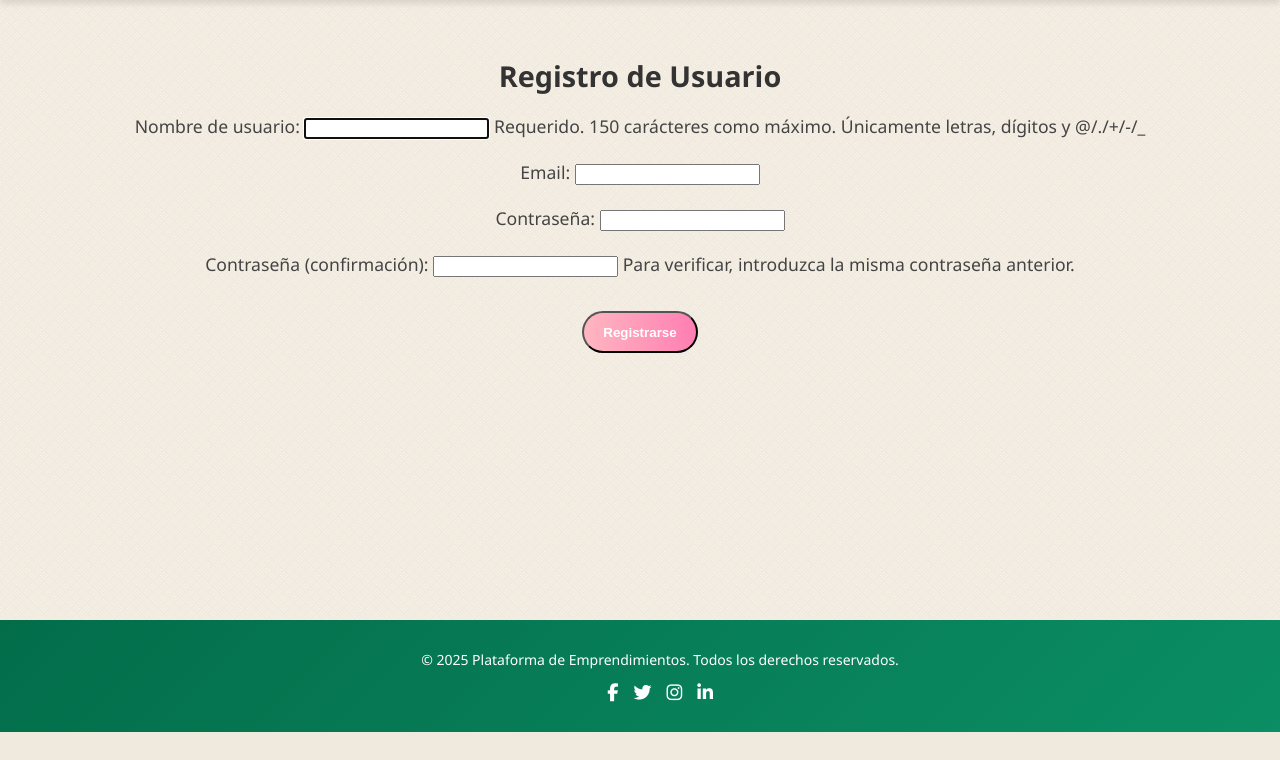
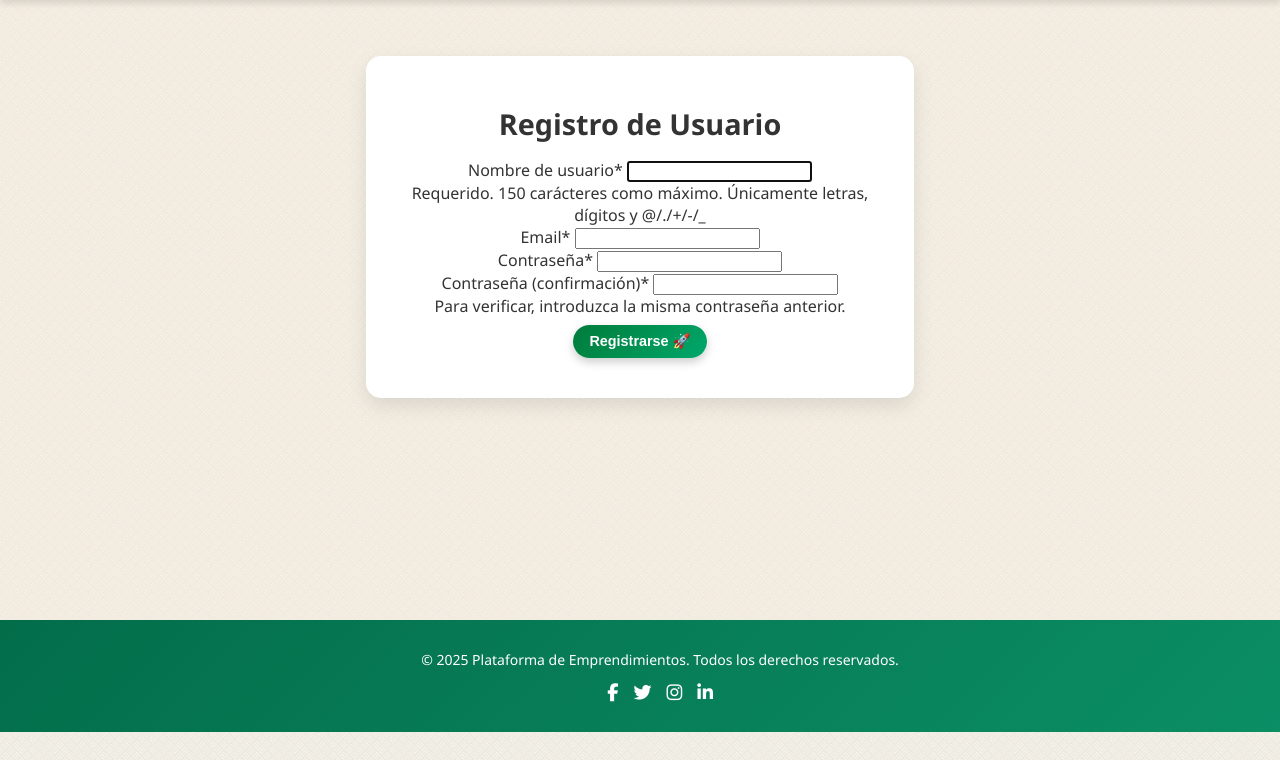
Before and after one commit to Alexandervargasa/Proyecto-E, a Django app: page /usuarios/register/ in a window 1280 px wide. Shown: the part 68-828 px from the top of the page. Before the commit the page ends 800 px from the top, so only its background shows below. Run offline with Django 5.2, Linux system fonts and the light colour scheme; some libraries are stand-ins or nearby versions.

Commit message:
hastaahora9/8/2025

```diff
--- a/DjangoProject5/settings.py
+++ b/DjangoProject5/settings.py
@@ -16,6 +16,8 @@
     'django.contrib.messages',
     'django.contrib.staticfiles',
     'usuarios',
+    "crispy_forms",
+    "crispy_bootstrap5",
 ]
 
 MIDDLEWARE = [
@@ -72,3 +74,5 @@
 STATICFILES_DIRS = [BASE_DIR / "static"]
 
 DEFAULT_AUTO_FIELD = 'django.db.models.BigAutoField'
+CRISPY_ALLOWED_TEMPLATE_PACKS = "bootstrap5"
+CRISPY_TEMPLATE_PACK = "bootstrap5"
--- a/usuarios/templates/usuarios/register.html
+++ b/usuarios/templates/usuarios/register.html
@@ -1,12 +1,24 @@
 {% extends "Base.html" %}
+{% load crispy_forms_tags %}
 
 {% block content %}
-<div class="container mt-5">
-    <h2>Registro de Usuario</h2>
-    <form method="POST">
-        {% csrf_token %}
-        {{ form.as_p }}
-        <button type="submit" class="btn btn-primary">Registrarse</button>
-    </form>
+<div class="container d-flex justify-content-center align-items-center" style="min-height: 80vh;">
+    <div class="card shadow-lg border-0 rounded-4" style="max-width: 500px; width: 100%;">
+        <div class="card-body p-4">
+            <h2 class="text-center mb-4 fw-bold text-success"> Registro de Usuario </h2>
+
+            <form method="POST" novalidate>
+                {% csrf_token %}
+                {{ form|crispy }}
+                <div class="d-grid">
+                    <button type="submit"
+                            class="btn btn-lg fw-bold text-white rounded-pill"
+                            style="background: linear-gradient(135deg, #007b3a, #00a86b); border: none; box-shadow: 0 4px 10px rgba(0,0,0,0.2);">
+                        Registrarse 🚀
+                    </button>
+                </div>
+            </form>
+        </div>
+    </div>
 </div>
 {% endblock %}
```
Also changed, not shown: 1 other file.
